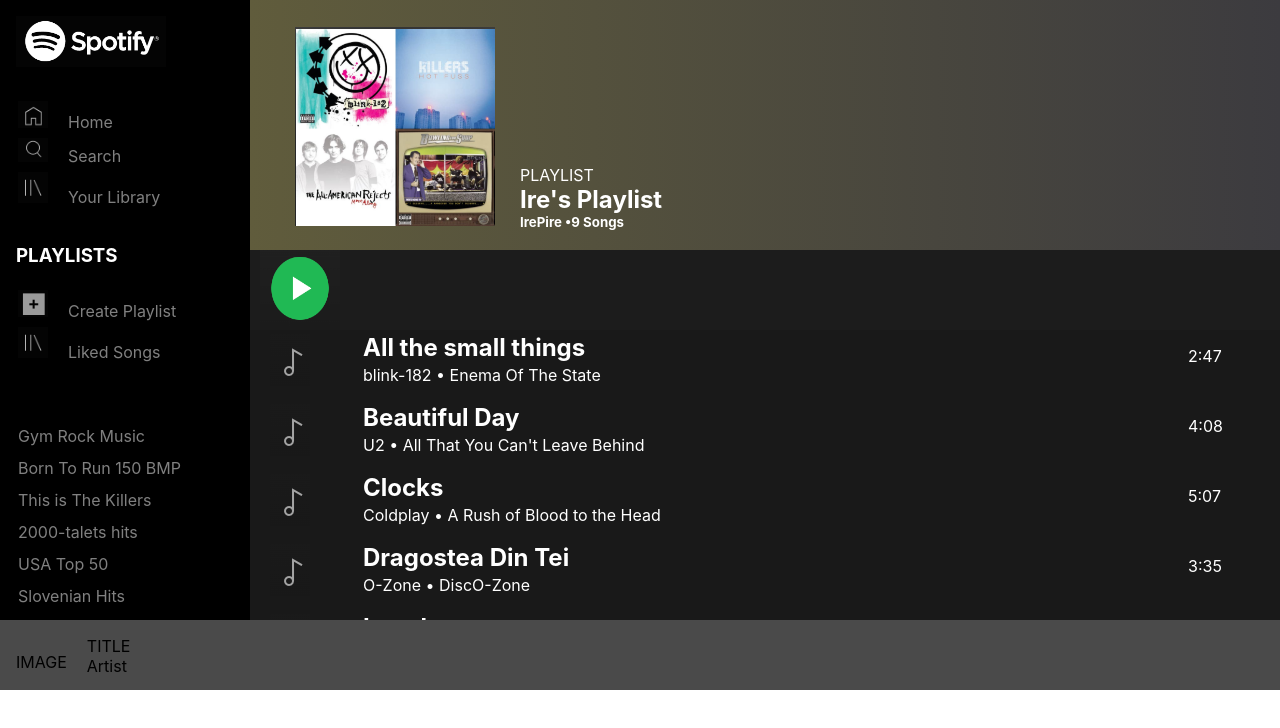
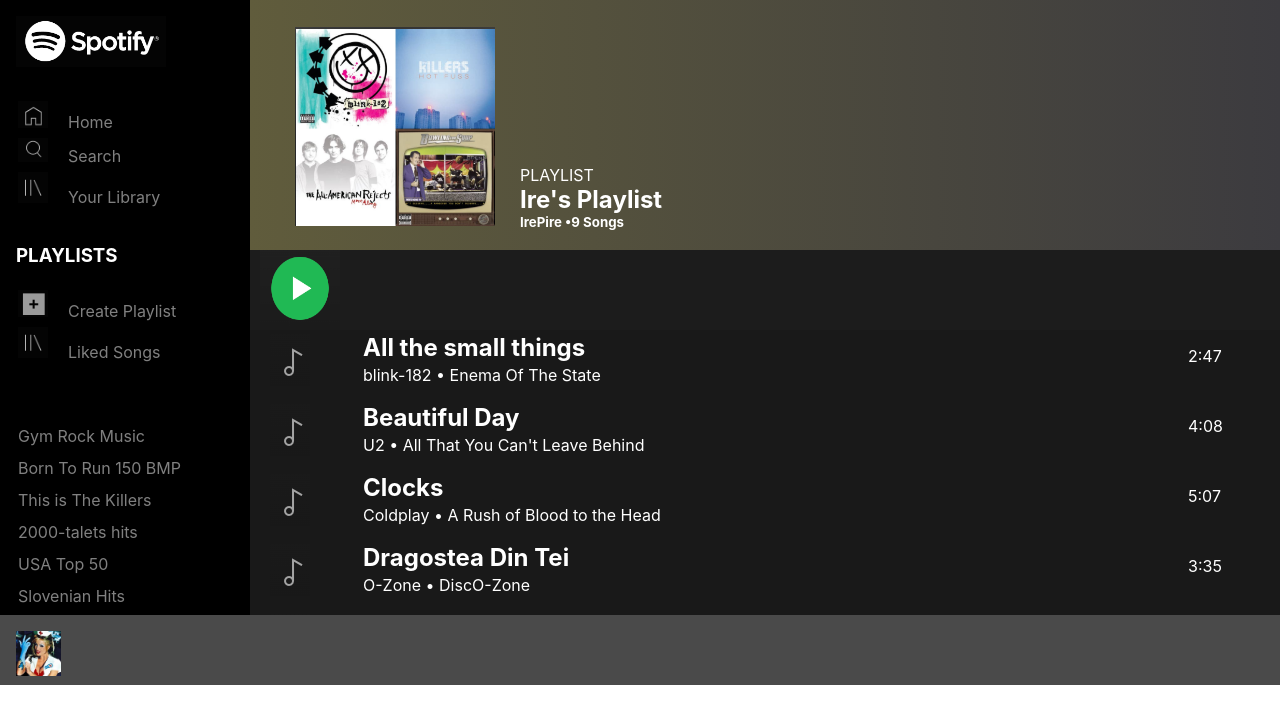
Before and after one commit to PireIre/SpotifyCloneReact, a React (Create React App) app: page / in a window 1280 px wide. Shown: the top 728 px of the page. Built offline with nearby package versions, Linux system fonts and the light colour scheme.

Commit message:
Added dynamic footer

```diff
--- a/src/App.css
+++ b/src/App.css
@@ -6,7 +6,7 @@
   margin: 0;
   display: grid;
   grid-template-columns: 250px auto;
-  grid-template-rows: 620px 70px;
+  grid-template-rows: 615px 70px;
   grid-template-areas: "sidebar main"
                         "player player";
 }
@@ -182,9 +182,17 @@
   padding-top: 2px;
 }
 
+.image{
+  width: 45px;
+  margin-bottom: 10px;
+}
 ul{
   padding-left: 0;
   cursor: default;
+}
+
+.Mp3Player-Item-Left-Right{
+  color: white;
 }
 
 .album-item{
--- a/src/Mp3PlayerLeft.js
+++ b/src/Mp3PlayerLeft.js
@@ -4,15 +4,14 @@
 
 function Mp3PlayerLeft(props){
 
-
     return (
         <div className="Mp3Player-Content-Left">
             <div className="Mp3Player-Content-Left-Left">
-                <p>IMAGE</p>
+                <img className="image" src={props.image} alt="Thumbnail" />
             </div>
             <div className="Mp3Player-Content-Left-Right">
-                <p className="Mp3Player-Item-Left-Right">TITLE </p>
-                <p className="Mp3Player-Item-Left-Right">Artist</p>
+                <p className="Mp3Player-Item-Left-Right">{props.title} </p>
+                <p className="Mp3Player-Item-Left-Right">{props.artist}</p>
             </div>
         </div>
     )
--- a/src/PlaylistPage.js
+++ b/src/PlaylistPage.js
@@ -15,7 +15,8 @@
 import SpeedOfSound from "./Songs/Speed-Of-Sound.mp3"
 import Mp3PlayerLeft from "./Mp3PlayerLeft";
 
-function getTime(time) {
+
+ function getTime(time) {
     if(!isNaN(time)) {
         return Math.floor(time / 60) + ':' + ('0' + Math.floor(time % 60)).slice(-2)
     }
@@ -24,7 +25,10 @@
 class PlaylistPage extends React.Component{
     state  = {
         selectedTack: null,
-        player:"stopped"
+        player:"stopped",
+        title: "",
+        artist: "",
+        media: "All-The-Small-Things"
     }
 
     componentDidMount() {
@@ -38,6 +42,11 @@
 
     componentWillUnmount() {
         this.player.removeEventListener("timeupdate", () => {});
+    }
+
+
+    getInfo = (title) =>{
+            return (`${title}`);
     }
 
     componentDidUpdate(prevProps, prevState) {
@@ -87,6 +96,8 @@
                 this.player.pause();
                 this.player.currentTime = 0;
                 this.setState({ selectedTrack: null });
+                this.setState({ title: "" });
+                this.setState({ artist: "" });
             } else if (
                 this.state.player === "playing" &&
                 prevState.player === "paused"
@@ -99,17 +110,27 @@
 
     render() {
         const information = require('./information.json');
+
         const cards = information.map((item) => {
             return (
                 <Card key={item.id} title={item.title} artist={item.artist} album={item.album} length={item.length}
                       media={item.media}
-                      onClick={() => this.setState({selectedTrack: item.title})}
+
+                     onClick={() => {this.setState({selectedTrack: item.title});
+                     this.setState({title: item.title});
+                     this.setState({artist: item.artist});
+                     this.setState({media: item.media});
+                     }}
+
                 />
             );
         });
 
-        const currentTime = getTime(this.state.currentTime)
-        const duration = getTime(this.state.duration)
+        const currentTime = getTime(this.state.currentTime);
+        const duration = getTime(this.state.duration);
+        let currentTitle = this.getInfo(this.state.title);
+        let currentArtist = this.getInfo(this.state.artist);
+        let currentMedia = this.getInfo(this.state.media);
 
         return (
             <selection id="root">
@@ -130,8 +151,13 @@
                 </main>
                 <footer>
                     <article className="Mp3Player">
-                       <Mp3PlayerLeft/>
+                        <Mp3PlayerLeft
+                            title = {currentTitle}
+                            artist = {currentArtist}
+                            image = {require("./Images/Covers/" + currentMedia + ".jpeg")}
+                        />
                         <div className="Mp3Player-Content-Right">
+                            {cards.title}
                             <div>
                                 {this.state.player === "paused" && (
                                     <button onClick={() => this.setState({ player: "playing" })}>
```
Also changed, not shown: src/Images/Covers/Beautiful-Day.jpeg (renamed from src/Images/Covers/Beautiful-day.jpeg), src/Images/Covers/Speed-Of-Sound.jpeg (renamed from src/Images/Covers/Speed-of-Sound.jpeg).
